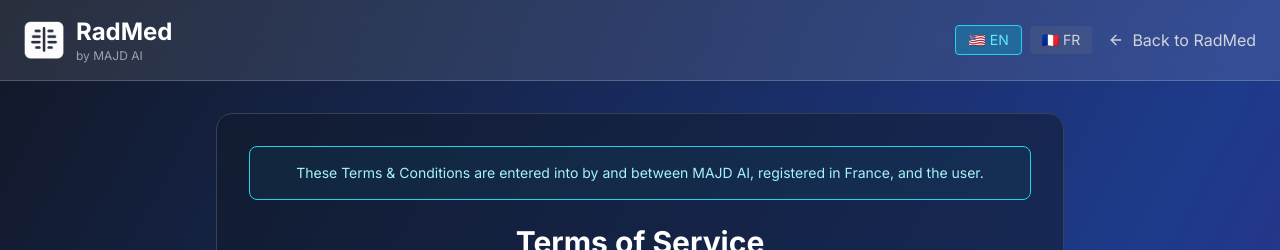
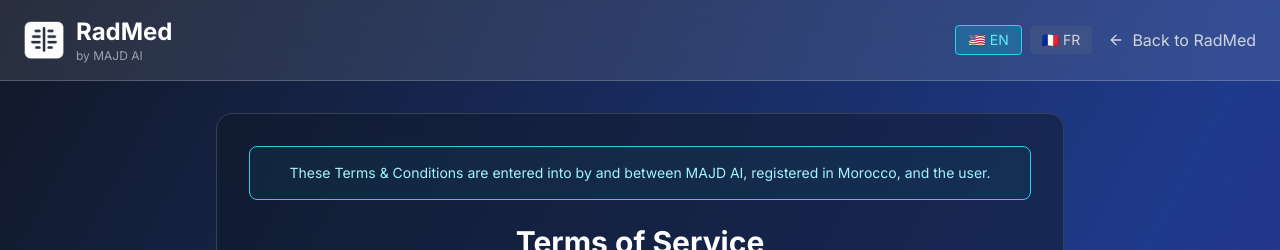
Before and after one commit to oussamaElallam/radmed-app, a Next.js app: page /terms in a window 1280 px wide. Shown: the top 250 px of the page. Built offline with nearby package versions, Linux system fonts and the light colour scheme.

Commit message:
Update page.tsx

```diff
--- a/app/terms/page.tsx
+++ b/app/terms/page.tsx
@@ -174,8 +174,8 @@ export default function TermsOfServicePage() {
           {/* Title */}
           <div className="bg-cyan-900 bg-opacity-20 border border-cyan-400 rounded-lg p-4 mb-6 text-center text-sm text-cyan-200">
   {language === 'en'
-    ? 'These Terms & Conditions are entered into by and between MAJD AI, registered in France, and the user.'
-    : 'Ces Conditions d’Utilisation sont conclues entre MAJD AI, enregistrée en France, et l’utilisateur.'}
+    ? 'These Terms & Conditions are entered into by and between MAJD AI, registered in Morocco, and the user.'
+    : 'Ces Conditions d’Utilisation sont conclues entre MAJD AI, enregistrée au Maroc, et l’utilisateur.'}
 </div>
 <div className="text-center mb-8">
   <h1 className="text-3xl font-bold text-white mb-2">{t.title}</h1>
```
